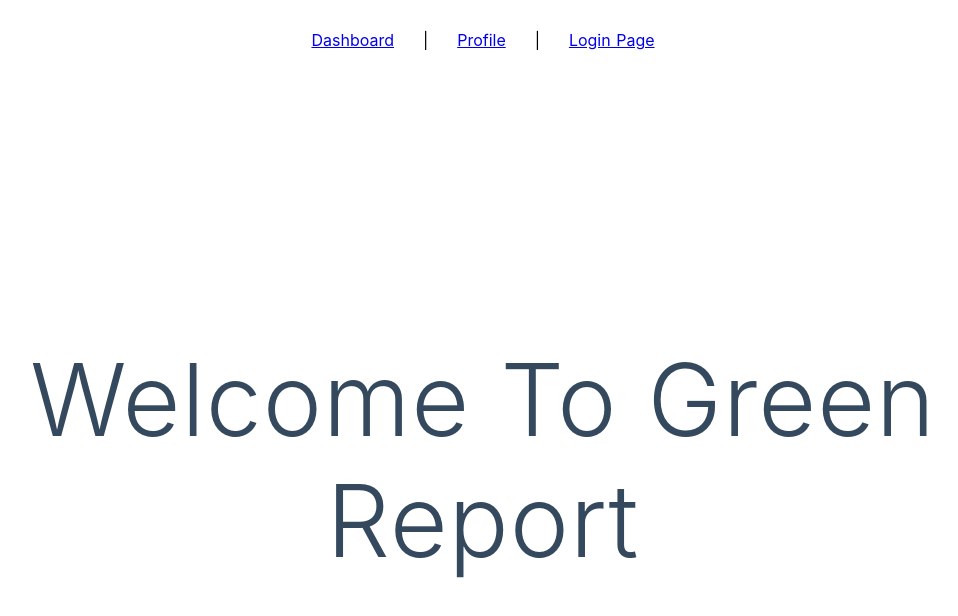
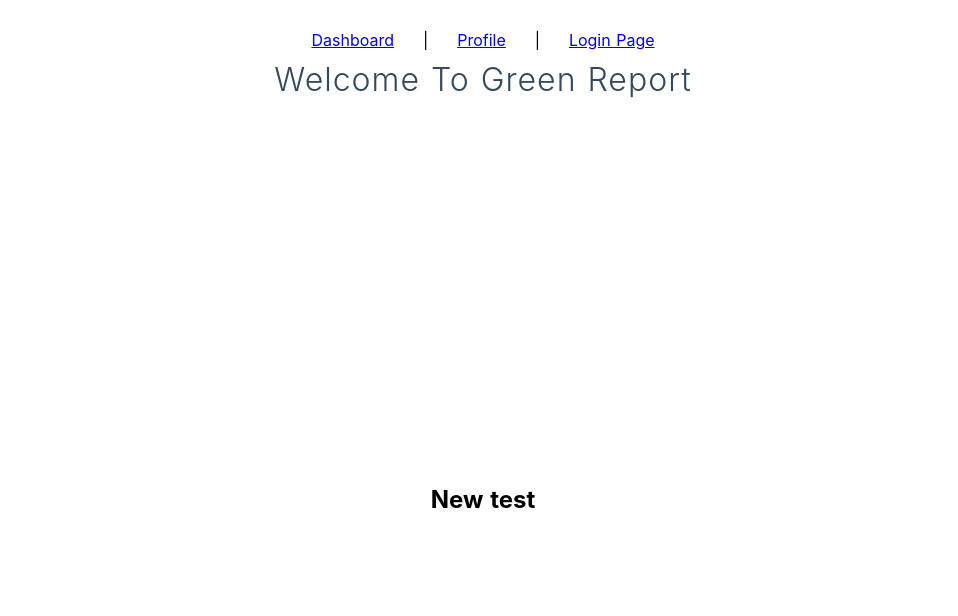
Before and after one commit to ParksDivision/Green-Report, a Nuxt app: page / in a window 1280 px wide. Shown: the top 616 px of the page, without its empty margins (157-1115 px from the left). Built offline with nearby package versions, Linux system fonts and the light colour scheme; no server answers.

Commit message:
Feat: service to make get requests

```diff
--- a/pages/index.vue
+++ b/pages/index.vue
@@ -1,7 +1,10 @@
 <template>
-  <div class="container">
+  <div class="">
     <div>
       <h1 class="title">Welcome To Green Report</h1>
+      <div class="container">
+        <h2>New test</h2>
+      </div>
     </div>
   </div>
 </template>
@@ -31,8 +34,8 @@ export default {
     'Segoe UI', Roboto, 'Helvetica Neue', Arial, sans-serif;
   display: block;
   font-weight: 300;
-  font-size: 100px;
   color: #35495e;
+  text-align: center;
   letter-spacing: 1px;
 }
 
--- a/plugins/firebase.js
+++ b/plugins/firebase.js
@@ -1,3 +1,4 @@
+'use strict';
 import * as firebase from 'firebase/app'
 import 'firebase/auth'
 import 'firebase/firestore'
```
Also changed, not shown: plugins/getGreenReportService.js (added, +16 -0 lines).
